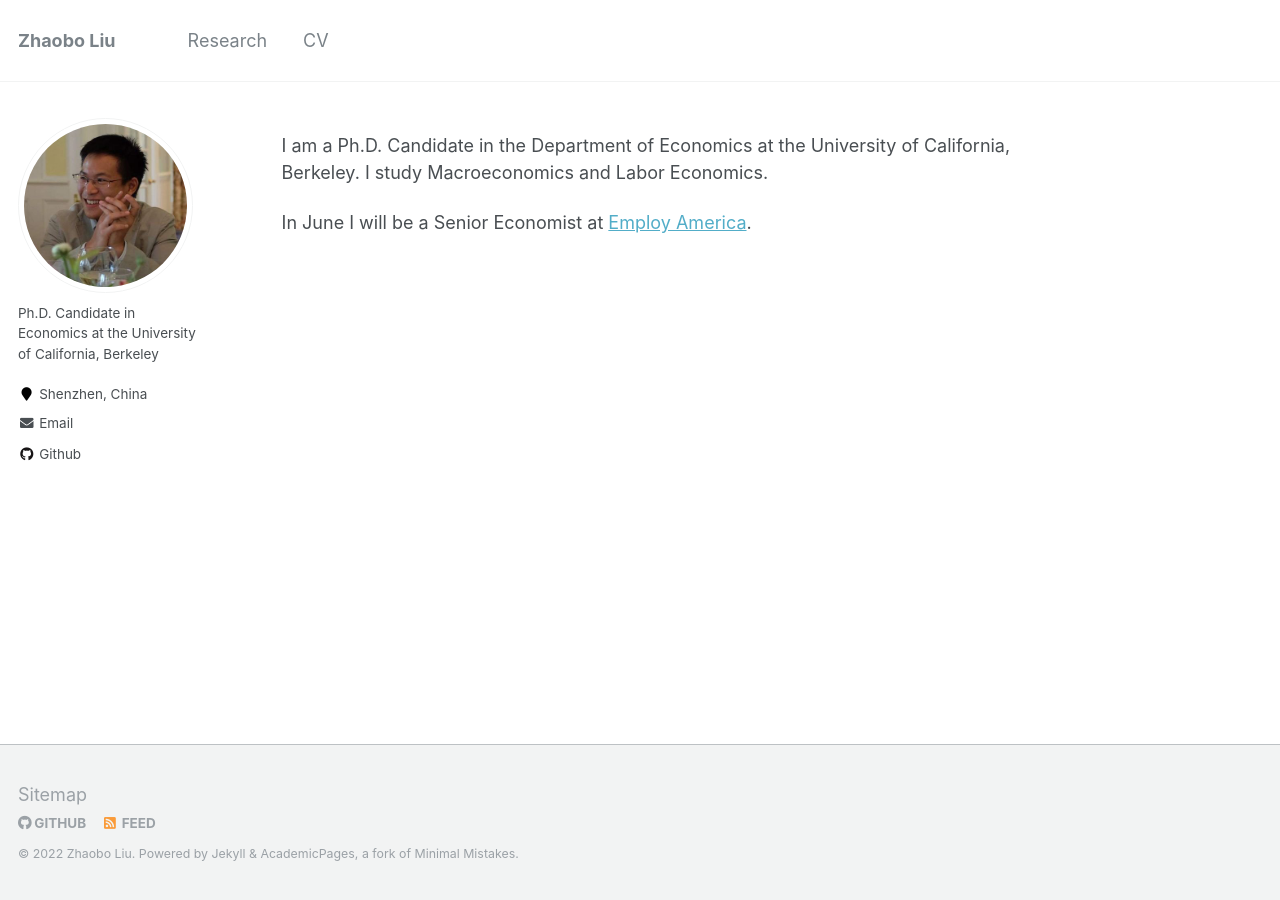
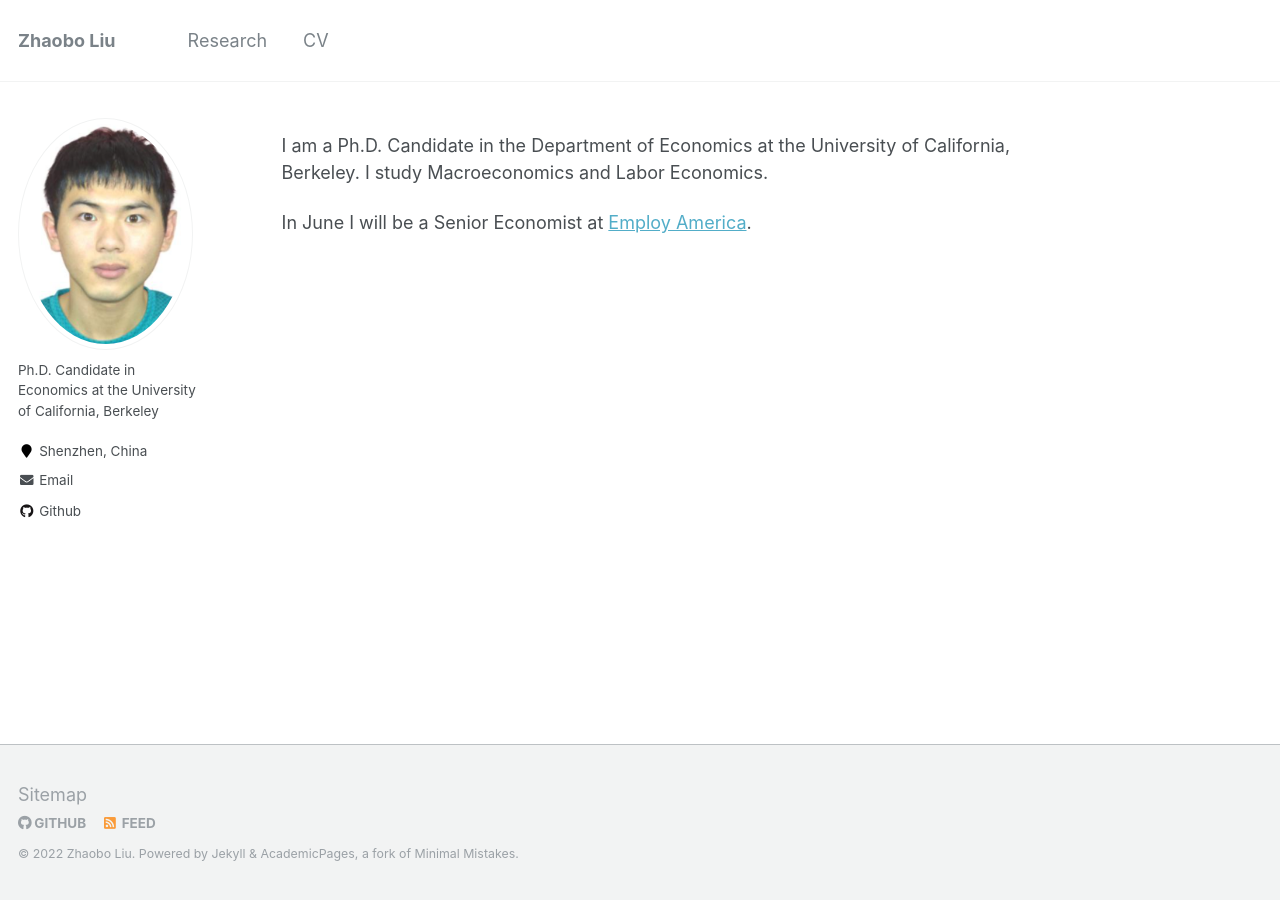
Before and after one commit to ZBLSIGMA/ZBLSIGMA.github.io, a Jekyll site: the page built from _pages/about.md, in a window 1280 px wide. Built offline with Jekyll 4.4.1, drawn with Linux system fonts in a browser that asks for light colours.

Commit message:
Update _config.yml

```diff
--- a/_config.yml
+++ b/_config.yml
@@ -80,7 +80,7 @@ analytics:
 
 # Site Author
 author:
-  avatar           : "preston-mui.jpg"
+  avatar           : "微信图片_20220331005655.png"
   bio              : "Ph.D. Candidate in Economics at the University of California, Berkeley"
   location         : "Shenzhen, China"
   employer         :
```
